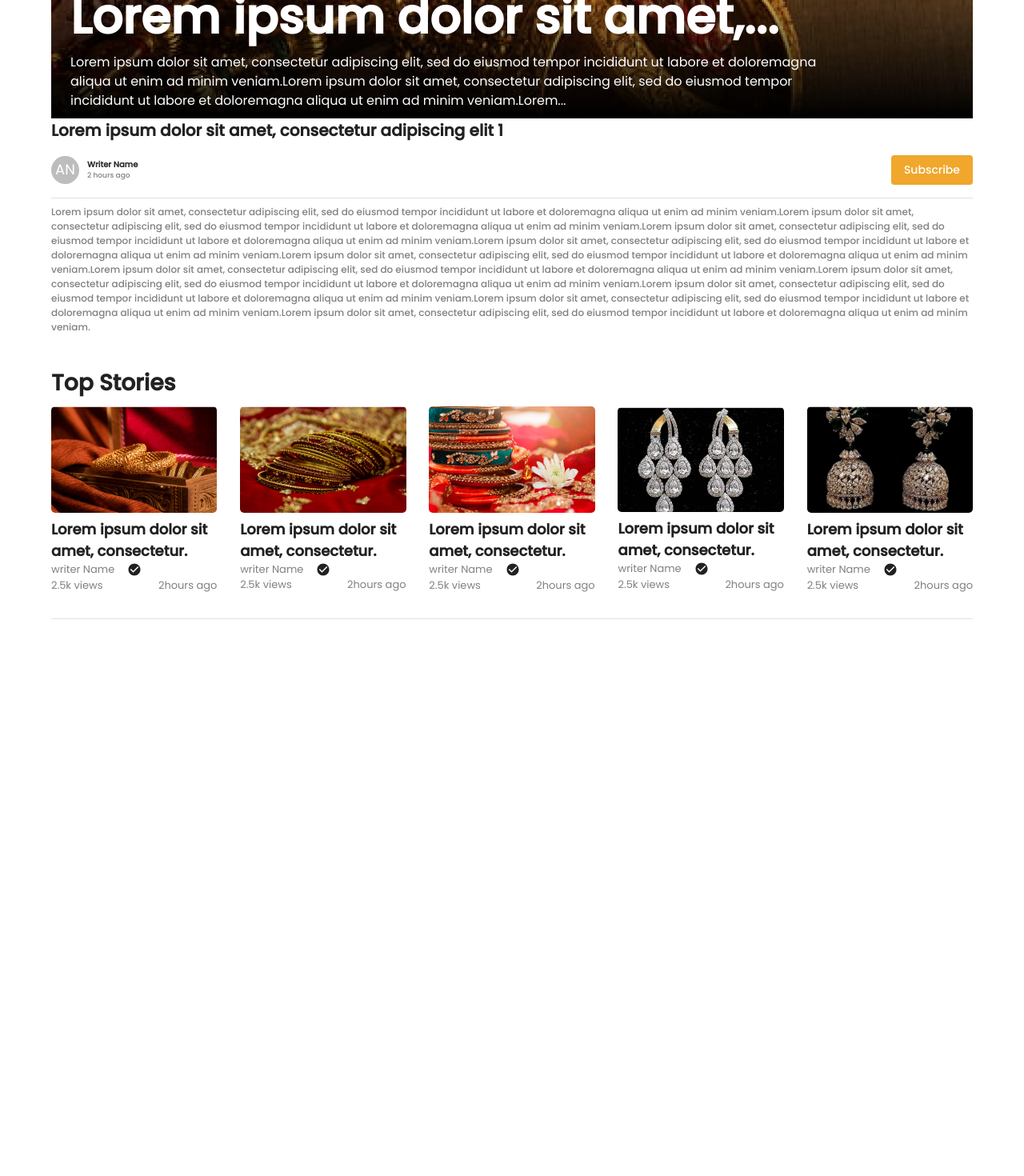
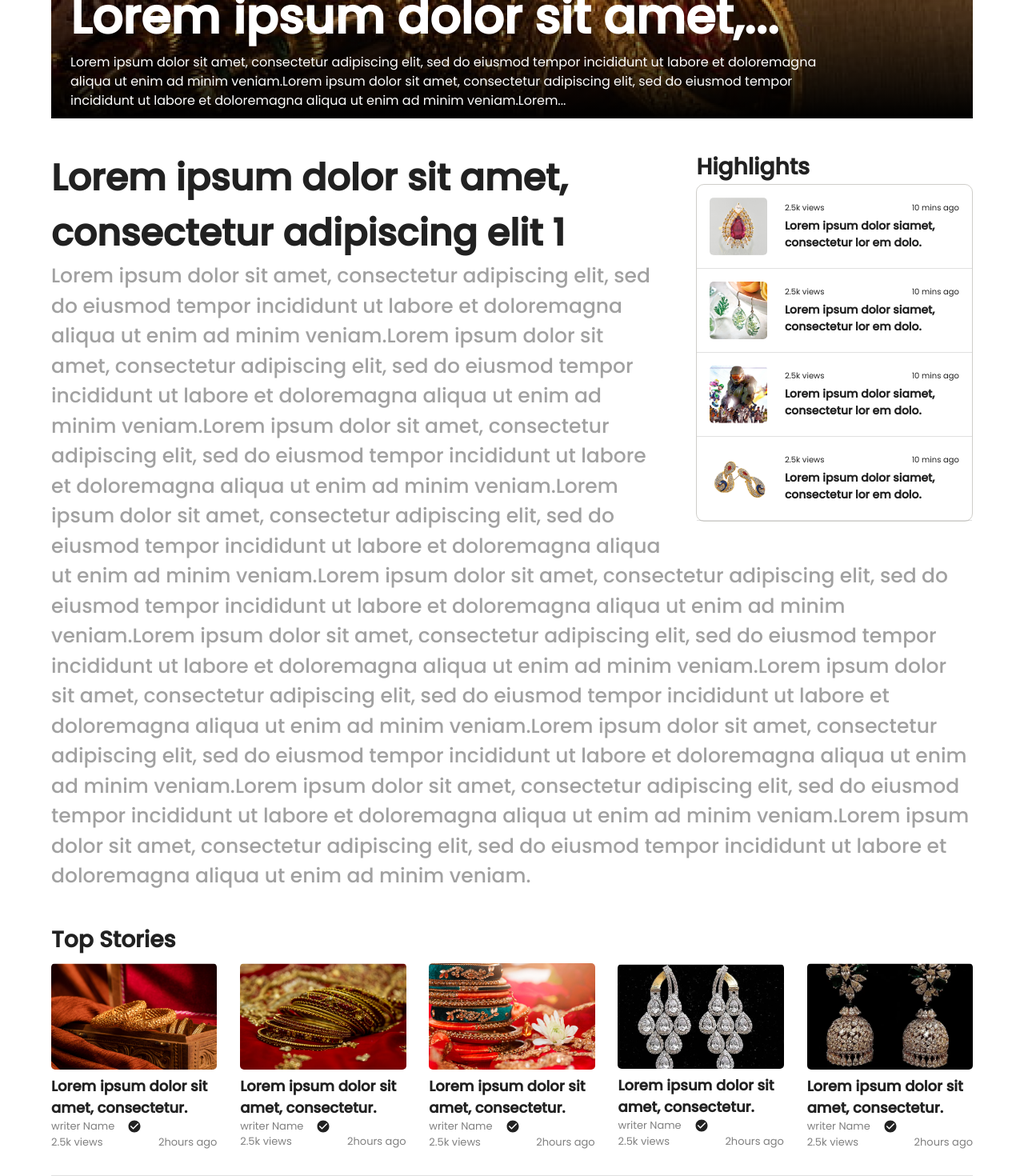
Before and after one commit to ArtisticJewellers/nfjlabs-website, a React (Create React App) app: page /blog/1 in a window 1280 px wide. Shown: the part 332-1802 px from the top of the page at 80% size. Before the commit the page ends 1106 px from the top, so only its background shows below. Built offline with nearby package versions, Linux system fonts and the light colour scheme.

Commit message:
add navigate functionality

```diff
--- /dev/null
+++ b/src/components/common/Navigate.js
@@ -0,0 +1,24 @@
+import { Box } from "@mui/material";
+import React, { useEffect } from "react";
+import { useNavigate } from "react-router-dom";
+
+const Navigate = ({ to, children }) => {
+  const navigate = useNavigate();
+
+  useEffect(() => {
+    console.log("inside navigate----->", to);
+    window.scrollTo(0, 0);
+  }, [to]);
+
+  const handleClick = () => {
+    navigate(`${to}`);
+  };
+
+  return (
+    <Box sx={{ cursor: "pointer" }} onClick={handleClick}>
+      {children}
+    </Box>
+  );
+};
+
+export default Navigate;
--- a/src/pages/blog/highlights/HighlightsStoryCard.js
+++ b/src/pages/blog/highlights/HighlightsStoryCard.js
@@ -1,10 +1,12 @@
 import React from "react";
 import Row from "../../../components/common/Row";
 import { Box, Divider, Typography } from "@mui/material";
+import Navigate from "../../../components/common/Navigate";
 
 const HighlightsStoryCard = ({ title, timeAgo, views, image }) => {
   return (
     <>
+      <Navigate to="/blog/1">
         <Row sx={{ margin: 2 }}>
           <img
             src={image}
@@ -27,6 +29,7 @@
           </Box>
         </Row>
         <Divider />
+      </Navigate>
     </>
   );
 };
--- a/src/pages/blog/topStories/Mobile.js
+++ b/src/pages/blog/topStories/Mobile.js
@@ -1,22 +1,31 @@
 import { Box, Divider, Typography } from "@mui/material";
 import React from "react";
 import Row from "../../../components/common/Row";
+import Navigate from "../../../components/common/Navigate";
 
 const StoryCard = ({ title, description, writer, views, image }) => {
   return (
     <>
+      <Navigate to="/blog/1">
         <Row sx={{ marginY: 3 }}>
           <Box width="70%">
             <Typography sx={{ fontWeight: 600, fontSize: "14px" }}>
               {title}
             </Typography>
             <Typography
-            sx={{ fontWeight: 500, fontSize: "10px", color: "#808080",marginY: 1  }}
+              sx={{
+                fontWeight: 500,
+                fontSize: "10px",
+                color: "#808080",
+                marginY: 1,
+              }}
             >
               {description}
             </Typography>
             <Row sx={{ marginY: 1 }}>
-            <Typography sx={{ fontSize: "10px",fontWeight:500 }}> {writer}</Typography>
+              <Typography sx={{ fontSize: "10px", fontWeight: 500 }}>
+                {writer}
+              </Typography>
               <Typography sx={{ fontSize: "10px", color: "#808080" }}>
                 2hours ago
               </Typography>
@@ -30,6 +39,7 @@
           />
         </Row>
         <Divider />
+      </Navigate>
     </>
   );
 };
--- a/src/pages/blog/topStories/Web.js
+++ b/src/pages/blog/topStories/Web.js
@@ -2,10 +2,12 @@
 import Row from "../../../components/common/Row";
 import { Box, Divider, Typography } from "@mui/material";
 import { CheckCircle } from "@mui/icons-material";
+import Navigate from "../../../components/common/Navigate";
 
 const StoryCard = ({ title, writer, views, image }) => {
   return (
     <Box sx={{ width: "18%" }}>
+        <Navigate to="/blog/1">
         <img src={image} style={{ borderRadius: "5px" }} width="100%" />
         <Typography sx={{ fontWeight: 700, fontSize: "18px" }}>
           {title}
@@ -24,6 +26,7 @@
             2hours ago
           </Typography>
         </Row>
+    </Navigate>
       </Box>
   );
 };
--- a/src/pages/blog/trending/TrendingStoryCard.js
+++ b/src/pages/blog/trending/TrendingStoryCard.js
@@ -1,10 +1,12 @@
 import React from "react";
 import Row from "../../../components/common/Row";
 import { Box, Divider, Typography } from "@mui/material";
+import Navigate from "../../../components/common/Navigate";
 
 const TrendingStoryCard = ({ title, description, timeAgo, views, image }) => {
   return (
     <>
+      <Navigate to="/blog/1">
         <Row sx={{ margin: 2 }}>
           <img
             src={image}
@@ -27,6 +29,7 @@
           </Box>
         </Row>
         <Divider />
+      </Navigate>
     </>
   );
 };
--- a/src/pages/blogDetails/Web.js
+++ b/src/pages/blogDetails/Web.js
@@ -14,7 +14,7 @@
       <Container>
         <BlogBanner slide={blogDetail} />
         <Row></Row>
-        <Body {...blogDetail} />
+        <Body web {...blogDetail} />
       </Container>
       <TopStories />
     </>
```
Lines whose indentation alone changed are shown as unchanged.
